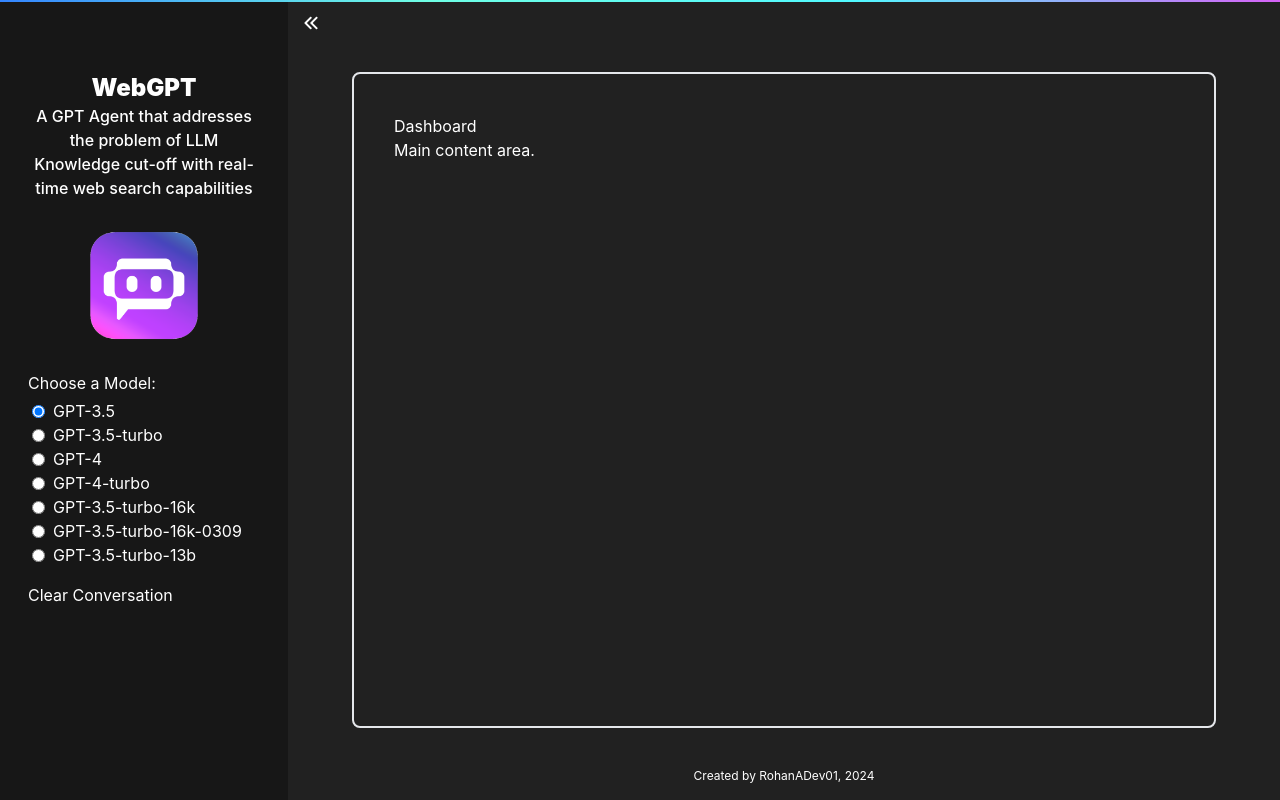
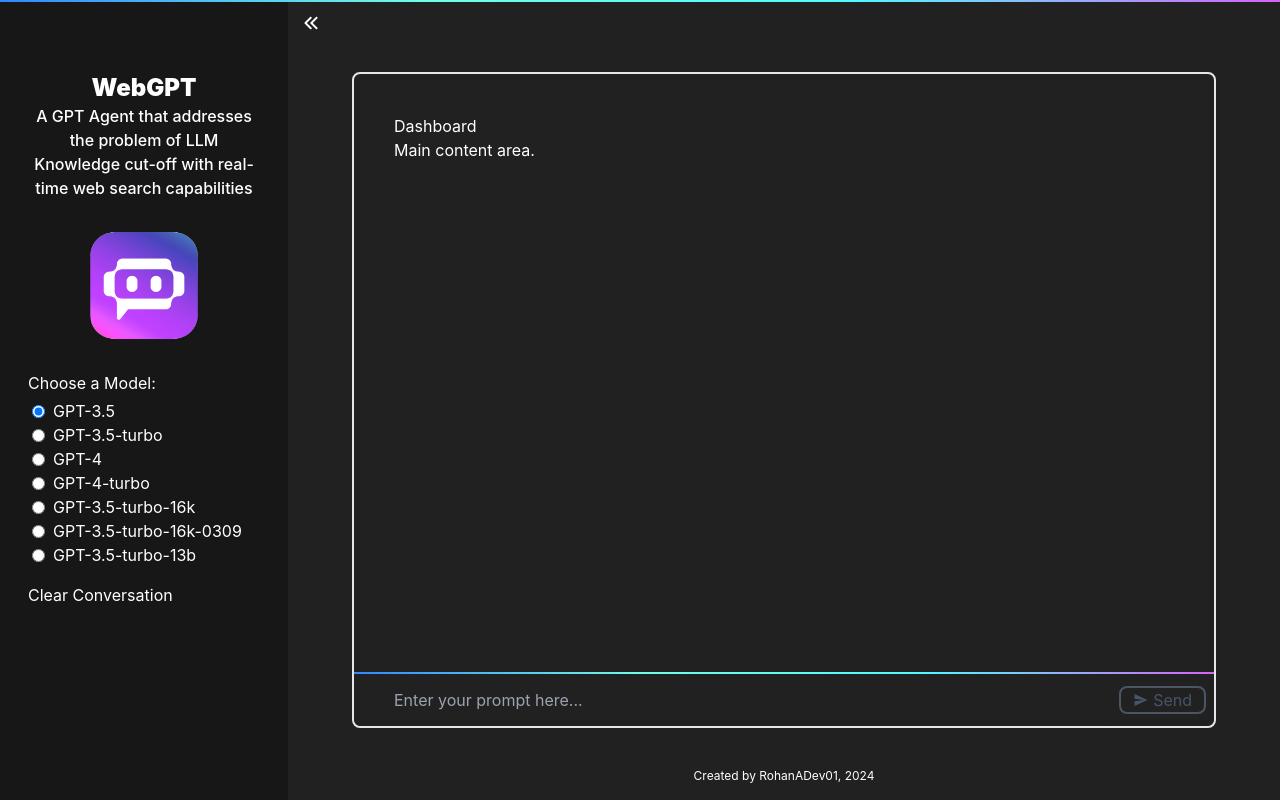
Before and after one commit to RohanADev01/WebGPT, a React (Create React App) app in the folder frontend/: page / in a window 1280 px wide. Built offline with nearby package versions, Linux system fonts and the light colour scheme.

Commit message:
Dashboard add chat box and section for displaying chat

```diff
--- a/frontend/src/Dashboard/Dashboard.js
+++ b/frontend/src/Dashboard/Dashboard.js
@@ -1,13 +1,43 @@
-import React from 'react'
+import React, { useEffect, useState } from 'react'
 import './dashboard.css'
+import { IoMdSend } from "react-icons/io";
 
 const Dashboard = ({ isSidebarOpen }) => {
+  const [sendEnabled, setSendEnabled] = useState(false);
+
+  function chatInputChange(e) {
+    console.log(e.target.value, e.target.value === null, e.target.value === '');
+    if (e.target.value !== null && e.target.value !== '') {
+      setSendEnabled(true);
+    } else {
+      setSendEnabled(false);
+    }
+  }
+
   return (
     <div className="flex-1 px-14 py-8 bg-app-bg">
       <div className='h-full px-2 py-10'>
-        <div className='border-white-100 border-2 h-full rounded-lg p-10'>
-          <h1>Dashboard</h1>
-          <p>Main content area.</p>
+        {/* Chat Area */}
+        <div className='flex flex-col border-white-100 border-2 h-full rounded-lg'>
+          <div className='p-10 flex-grow'>
+            <h1>Dashboard</h1>
+            <p>Main content area.</p>
+          </div>
+          {/* Chat input box */}
+          <div className='flex-shrink-0'>
+            <div className='relative flex flex-col justify-center items-center rounded-lg w-full'>
+              <div className="absolute top-0 h-2px bg-top-gradient-border w-full"></div>
+            </div>
+            <div className='flex flex-row rounded-br-lg rounded-bl-lg bg-app-bg border-t-white-100 border-t-2'>
+              <input onChange={(e) => chatInputChange(e)} className='outline-none bg-app-bg px-10 py-3 w-full rounded-br-lg rounded-bl-lg border-bl-2' type='text' placeholder='Enter your prompt here...' />
+              <button className={`mx-2 my-3 px-3 rounded-lg border-2 border-l-2 ${sendEnabled ? 'cursor-pointer border-white-100 text-white' : 'cursor-not-allowed disabled border-gray-600 text-slate-600'}`}>
+                <div className='flex flex-row justify-center items-center'>
+                  <IoMdSend />
+                  <p className='pl-1'>Send</p>
+                </div>
+              </button>
+            </div>
+          </div>
         </div>
       </div>
       <div className="w-full bg-app-bg flex-row">
```
